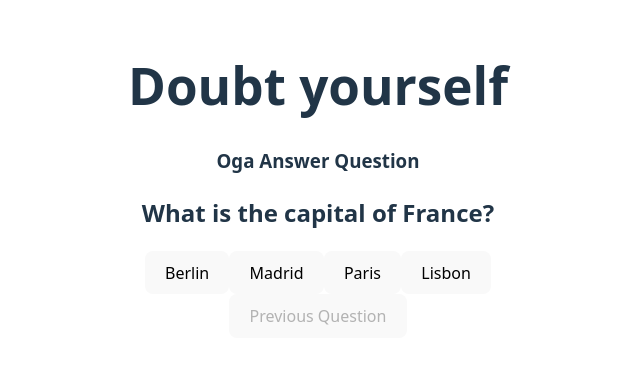
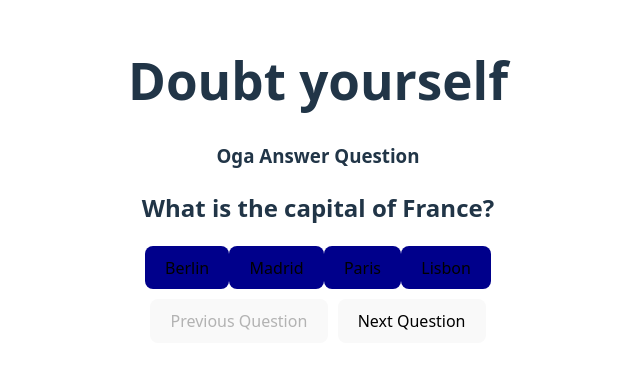
Before and after one commit to ogazboiz/Quiz-App, a React (Vite) app: page / in a window 1280 px wide. Shown: the part 220-588 px from the top of the page, without its empty margins (322-962 px from the left). Built offline with nearby package versions, Linux system fonts and the light colour scheme.

Commit message:
added the preve btn quiz app

```diff
--- a/src/components/QuizGame.tsx
+++ b/src/components/QuizGame.tsx
@@ -2,35 +2,37 @@ import  { useState } from 'react';
 import { questions } from './QuizQuestions';
 
 interface IQuizQuestionState {
-    isAnswered: boolean;
     currentQuestion: number;
-    isCorrect: boolean | null;
-    selectedAnswer: number | null;
+    userAnswers: (number | null)[];
     score: number;
     isQuizOver: boolean;
 }
 
 const QuizGame = () => {
     const [quizState, setQuizState] = useState<IQuizQuestionState>({
-        isAnswered: false,
         currentQuestion: 0,
-        isCorrect: null,
-        selectedAnswer: null,
+        userAnswers: new Array(questions.length).fill(null),
         score: 0,
         isQuizOver: false
     });
 
     const giveAnswer = (selectedAnswerIndex: number) => {
-        if (quizState.isAnswered) return;
+        const { currentQuestion, userAnswers } = quizState;
 
-        const isAnswerCorrect = selectedAnswerIndex === questions[quizState.currentQuestion].answer;
+
+        const wasAlreadyAnswered = userAnswers[currentQuestion] !== null;
+        const isAnswerCorrect = selectedAnswerIndex === questions[currentQuestion].answer;
 
         setQuizState((prev) => ({
             ...prev,
-            isAnswered: true,
-            isCorrect: isAnswerCorrect,
-            selectedAnswer: selectedAnswerIndex,
-            score: isAnswerCorrect ? prev.score + 1 : prev.score
+            userAnswers: prev.userAnswers.map((ans, index) =>
+                index === currentQuestion ? selectedAnswerIndex : ans
+            ),
+            score: wasAlreadyAnswered
+                ? prev.score
+                : isAnswerCorrect
+                ? prev.score + 1
+                : prev.score
         }));
     };
 
@@ -38,10 +40,7 @@ const QuizGame = () => {
         if (quizState.currentQuestion + 1 < questions.length) {
             setQuizState((prev) => ({
                 ...prev,
-                currentQuestion: prev.currentQuestion + 1,
-                isAnswered: false,
-                isCorrect: null,
-                selectedAnswer: null
+                currentQuestion: prev.currentQuestion + 1
             }));
         } else {
             setQuizState((prev) => ({
@@ -50,14 +49,12 @@ const QuizGame = () => {
             }));
         }
     };
+
     const previousQuestion = () => {
         if (quizState.currentQuestion > 0) {
             setQuizState((prev) => ({
                 ...prev,
-                currentQuestion: prev.currentQuestion - 1,
-                isAnswered: false,
-                isCorrect: null,
-                selectedAnswer: null
+                currentQuestion: prev.currentQuestion - 1
             }));
         }
     };
@@ -73,18 +70,28 @@ const QuizGame = () => {
                             <button
                                 key={i}
                                 onClick={() => giveAnswer(i)}
-                                disabled={quizState.isAnswered}
+                                disabled={quizState.userAnswers[quizState.currentQuestion] !== null}
+                                style={{
+                                    background:
+                                        quizState.userAnswers[quizState.currentQuestion] === i
+                                            ? 'lightblue'
+                                            : 'darkblue'
+                                }}
                             >
                                 {Eachanswer}
                             </button>
                         ))}
                     </div>
-                    <button onClick={previousQuestion} disabled={quizState.currentQuestion === 0}>
+
+                    <div style={{ marginTop: '10px' }}>
+                        <button onClick={previousQuestion} disabled={quizState.currentQuestion === 0}>
                             Previous Question
                         </button>
-                    {quizState.isAnswered && (
-                        <button onClick={nextQuestion}>Next Question</button>
-                    )}
+
+                        <button onClick={nextQuestion} style={{ marginLeft: '10px' }}>
+                            {quizState.currentQuestion === questions.length - 1 ? 'Finish Quiz' : 'Next Question'}
+                        </button>
+                    </div>
                 </div>
             ) : (
                 <p>Your Score: {quizState.score} / {questions.length}</p>
```
